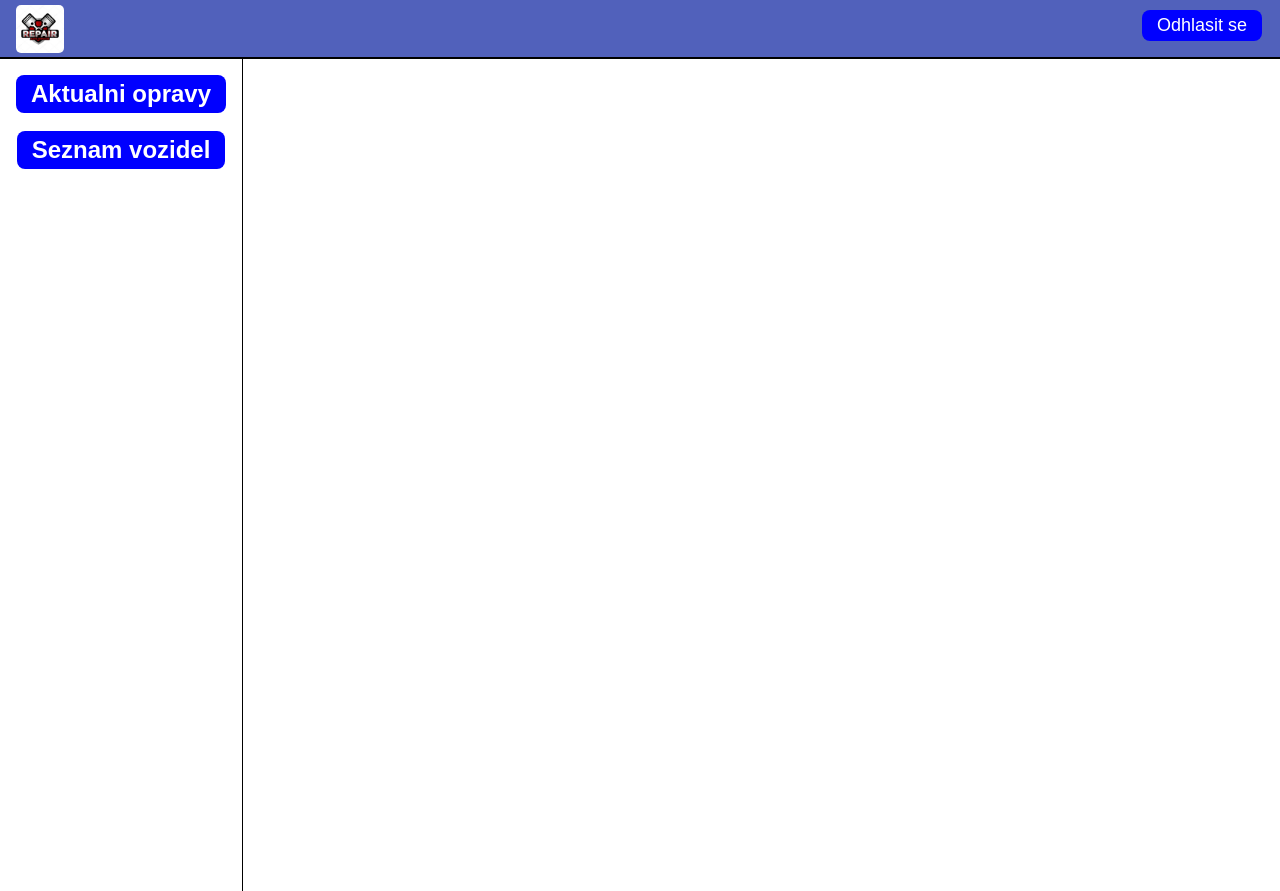
After one commit to Padrition/school_python, a Flask app: page /client in a window 1280 px wide. The commit adds this page. Run offline with Flask 3, Linux system fonts and the light colour scheme.

Commit message:
Added a base for client page

```diff
--- a/routes.py
+++ b/routes.py
@@ -21,3 +21,7 @@ def car_list():
 @app.route("/servis")
 def servis_list():
     return render_template("servis_list.html")
+
+@app.route("/client")
+def client_screen():
+    return render_template("base_client_page.html")
--- a/static/css/styles.css
+++ b/static/css/styles.css
@@ -38,17 +38,17 @@ input[type=submit]:hover {
     float: right;
 }
 
-.content {
+.base_content {
     text-align: center;
     padding: 1.5em;
 }
 
-.content img{
+.base_content img{
     width: 40%;
     border-radius: 0.5em;
 }
 
-.content p{
+.base_content p{
     font-size: 18px;
     margin-left: 20%;
     margin-right: 20%;
@@ -63,3 +63,16 @@ input[type=submit]:hover {
     border: 1px solid black;
     border-radius: 5px;
 }
+
+.panel {
+    display: inline-block;
+    border-right: 1px solid black;
+    height: 100vh;
+    text-align: center;
+    padding: 1em;
+}
+
+.panel input[type=submit] {
+    font-size: 24px;
+    font-weight: bold;
+}
--- a/templates/base.html
+++ b/templates/base.html
@@ -13,7 +13,7 @@
                 </form>
             </div>
         </div>
-        <div class="content">
+        <div class="base_content">
             {% block content %}{% endblock %}
         </div>
     </body>
--- /dev/null
+++ b/templates/base_client_page.html
@@ -0,0 +1,27 @@
+<!DOCTYPE html>
+<html>
+<head>
+    <meta charset="UTF-8">
+    <title>Autoservis</title>
+    <link rel="stylesheet" href="{{ url_for('static', filename='css/styles.css') }}">
+</head>
+<body>
+    <div class="topnav">
+        <a href="/"><img src="{{url_for('static', filename='logo.jpg')}}" alt=""></a>
+        <div class="topnav_right">
+            <form action="/logout">
+                <input type="submit" value="Odhlasit se">
+            </form>
+        </div>
+    </div>
+    <div class="panel">
+        <form action="">
+            <input type="submit" value="Aktualni opravy" formaction="/service_list"><br><br>
+            <input type="submit" value="Seznam vozidel" formaction="/car_list">
+        </form>
+    </div>
+    <div class="content">
+
+    </div>
+</body>
+</html>
```
